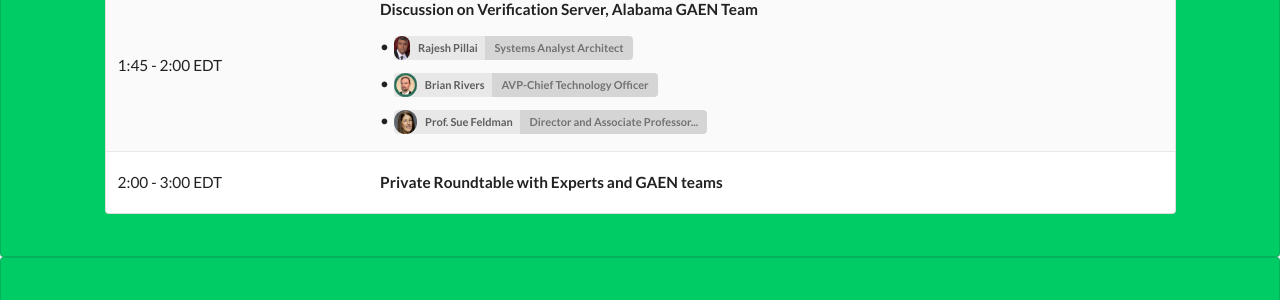
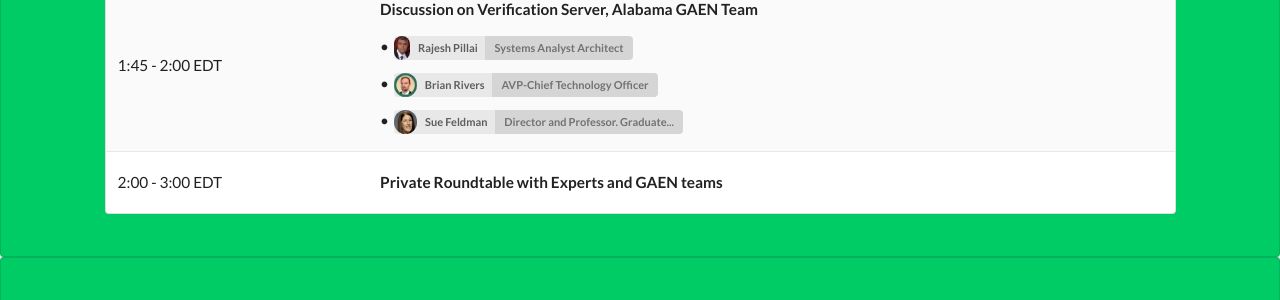
Before and after one commit to responsible-data-summit/events, a Jekyll site: the page built from agenda-0806.html, in a window 1280 px wide and 900 px high, scrolled down 1015 px. Shown: the part 145-445 px from the top of the window. Built offline with Jekyll 4.4.1, drawn with Linux system fonts in a browser that asks for light colours; some web fonts are replaced; comment, search, counter and statistics services are not loaded.

Commit message:
fix minor

```diff
--- a/_data/agenda0820.yml
+++ b/_data/agenda0820.yml
@@ -56,7 +56,7 @@
       speakers:
         - name: Rajesh Pillai
         - name: Brian Rivers
-        - name: Prof. Sue Feldman
+        - name: Sue Feldman
 
 - time: 2:00 - 3:00
   sections:
--- a/_data/speakers_trust.yml
+++ b/_data/speakers_trust.yml
@@ -132,9 +132,9 @@
     Microsoft
   avatar: jeffday.jpg
 
-- name: Prof. Sue Feldman
+- name: Sue Feldman
   title: |
-    Director and Associate Professor. Graduate Programs in Health Informatics
+    Director and Professor. Graduate Programs in Health Informatics
   avatar: suefeldman.png
 
 - name: Brian Rivers
```
